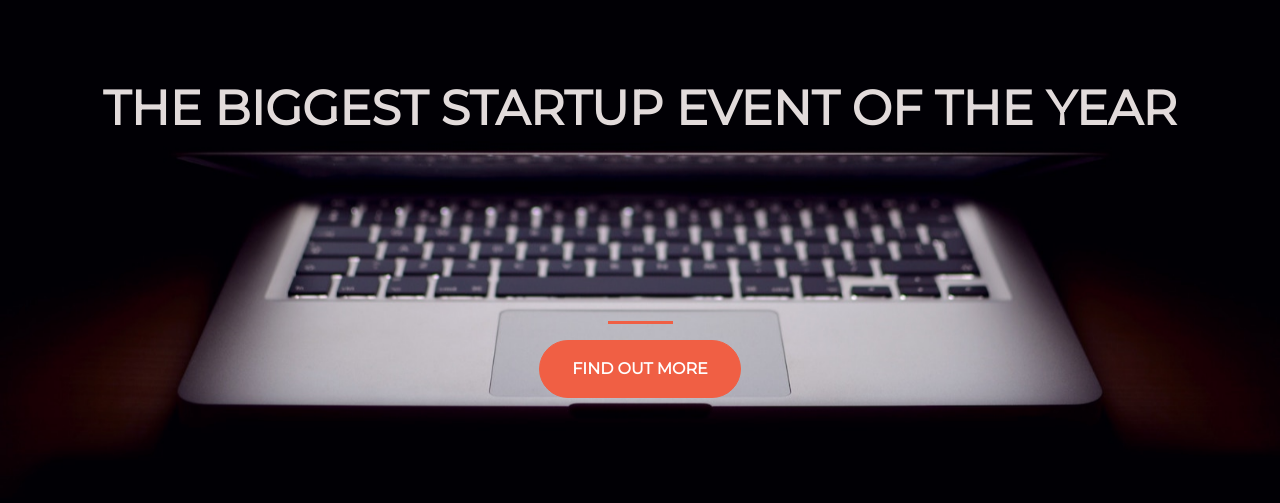
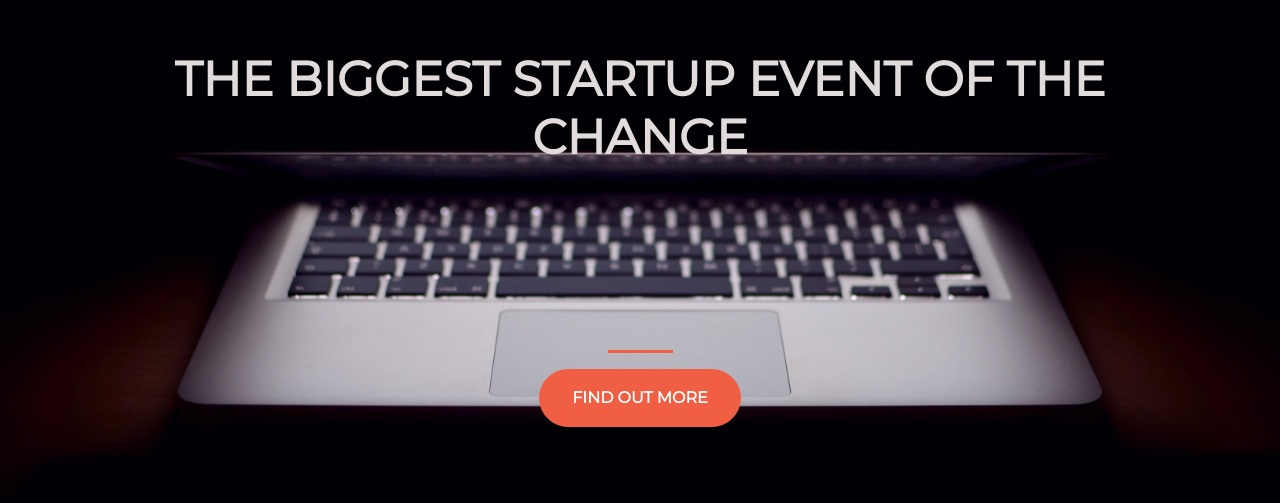
Before and after one commit to RazaMunir824/Bootstrap_landingpage, a plain HTML site: page index.html in a window 1280 px wide. Shown: the part 161-664 px from the top of the page. Drawn offline with nearby package versions, Linux system fonts and the light colour scheme.

Commit message:
year change

```diff
--- a/index.html
+++ b/index.html
@@ -18,7 +18,7 @@
     <div class="container d-flex align-items-center h-100">
       <div class="row">
         <header class="text-center col-12">
-          <h1 class="text-uppercase"><strong>The biggest startup event of the year</strong></h1>
+          <h1 class="text-uppercase"><strong>The biggest startup event of the change</strong></h1>
         </header>
         <div class="buffer col-12"></div>
         <section class="text-center col-12">
```
